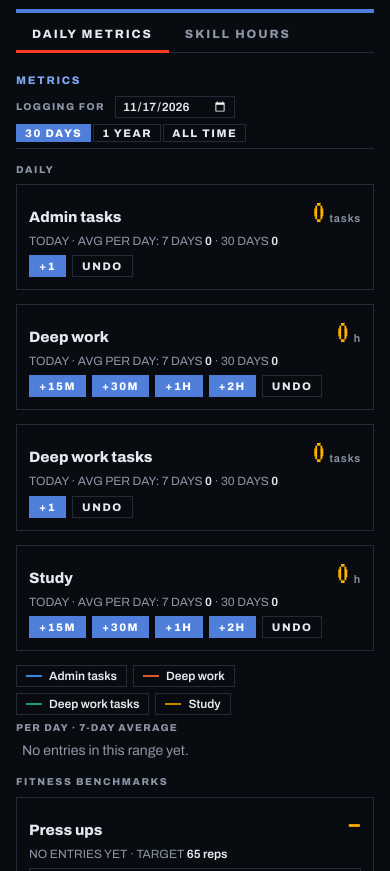
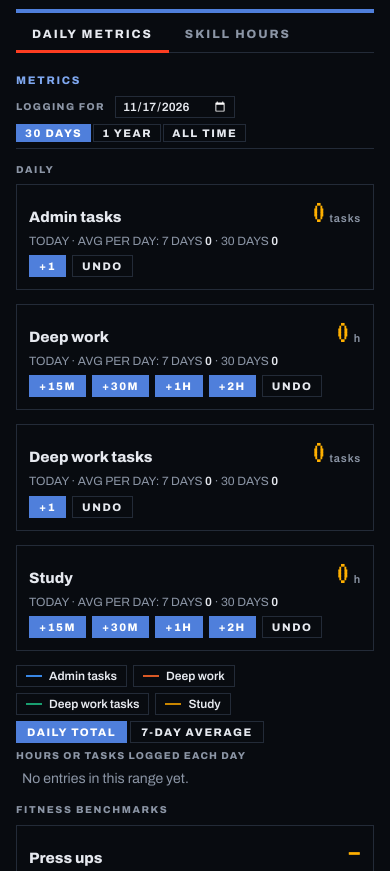
Before and after one commit to dickie947/mastery, a plain HTML site: page index.html in a window 390 px wide. Shown: the part 169-1040 px from the top of the page. Drawn offline with Linux system fonts and the light colour scheme.

Commit message:
Daily chart shows daily totals by default, with 7-day average toggle
Co-Authored-By: Claude Sonnet 5.5 <noreply@anthropic.com>
Claude-Session: https://claude.ai/code/session_014RrVVQY5kBBD6Uzr8cNn2q

```diff
--- a/index.html
+++ b/index.html
@@ -228,7 +228,8 @@ dialog input.q{width:100%;margin-top:8px;background:var(--bg);color:var(--fg);bo
 @media (max-width:820px){.mgrid{grid-template-columns:minmax(0,1fr)}}
 .mcw{margin-top:14px}
 .mchips{display:flex;flex-wrap:wrap;gap:6px;margin:0 0 4px}
-.mcap{font-size:10px;font-weight:800;letter-spacing:.12em;color:var(--muted);margin:6px 0 2px}
+.mcap{font-size:10px;font-weight:800;letter-spacing:.12em;color:var(--muted);margin:6px 0 2px;display:flex;flex-wrap:wrap;gap:6px 10px;align-items:center}
+.mcap .btn[aria-pressed="true"]{background:var(--blue);border-color:var(--blue);color:#fff}
 .mch .ld{fill:none;stroke-width:1;opacity:.7}
 .mch .tx.dl{fill:var(--fg);font-weight:600;letter-spacing:.01em}
 .mch .ln{stroke:none}
@@ -1027,6 +1028,7 @@ function dShort(n){var d=new Date(n*864e5);return p2(d.getUTCDate())+" "+MONTHS[
 /* combined charts: one per group. Fitness lines are % of the final target (times: target / time), daily lines are the per-day average. */
 var MSHORT={adm:"Admin tasks",dwh:"Deep work",dwt:"Deep work tasks",std:"Study",pu:"Press ups",pl:"Pull ups",pk:"Plank",dl:"Deadlift",bp:"Bench",sq:"Squat",fc:"Farmers",r5:"5 km run",k4:"4 km ruck",k2:"2 km ruck",ftp:"FTP"};
 var MC={vis:{},slot:{}},MC_MAX=8,MC_W={d:0,f:0};
+var MDV="day";try{if(lsGet("mastery-mdv")==="avg")MDV="avg"}catch(e){}
 try{var _mc=JSON.parse(lsGet("mastery-mchart")||"{}");if(_mc&&typeof _mc==="object"){if(_mc.vis&&typeof _mc.vis==="object")MC.vis=_mc.vis;if(_mc.slot&&typeof _mc.slot==="object")MC.slot=_mc.slot}}catch(e){}
 function mcSave(){lsSet("mastery-mchart",JSON.stringify(MC))}
 function mcVisible(g){
@@ -1044,6 +1046,7 @@ function drawMChart(g){
   var box=gid("mc-"+g);if(!box)return;
   var defs=MDEFS.filter(function(d){return d.g===g}),vis=mcVisible(g),T0=dnum(todayStr()),rng=MR;
   mcSlots(vis);
+  var dayMode=g==="d"&&rng==="30"&&MDV==="day";
   var W=Math.max(300,Math.round(box.clientWidth)||640),H=W<560?300:340;MC_W[g]=Math.round(box.clientWidth);
   // chips: colour key + toggle
   var h='<div class="mchips" role="group" aria-label="Metrics shown on the chart">';
@@ -1051,7 +1054,7 @@ function drawMChart(g){
     var on=vis.indexOf(d.k)>=0,dis=!on&&vis.length>=MC_MAX;
     h+='<button type="button" class="cchip" data-mk="'+d.k+'" aria-pressed="'+on+'"'+(dis?' disabled title="Up to '+MC_MAX+' lines at once. Turn one off first."':'')+(on?' style="--k:var(--s'+(MC.slot[d.k]+1)+')"':'')+'><i></i>'+esc(MSHORT[d.k])+'</button>';
   });
-  h+='</div><div class="mcap">'+(g==="f"?'PERCENT OF FINAL TARGET · BEST RESULT EACH DAY · 100% = TARGET HIT (TIMES: TARGET ÷ YOUR TIME)':'PER DAY · '+(rng==="30"?'7-DAY AVERAGE':'AVERAGE PER DAY FOR EACH '+'WEEK OR MONTH'))+'</div>';
+  h+='</div><div class="mcap">'+(g==="f"?'PERCENT OF FINAL TARGET · BEST RESULT EACH DAY · 100% = TARGET HIT (TIMES: TARGET ÷ YOUR TIME)':(rng==="30"?'<span role="group" aria-label="Daily chart mode"><button type="button" class="btn" data-mv="day" aria-pressed="'+dayMode+'">Daily total</button> <button type="button" class="btn" data-mv="avg" aria-pressed="'+!dayMode+'">7-day average</button></span><span>'+(dayMode?'HOURS OR TASKS LOGGED EACH DAY':'AVERAGE PER DAY OVER THE PREVIOUS 7 DAYS')+'</span>':'<span>AVERAGE PER DAY FOR EACH WEEK OR MONTH. A POINT AT 2.5 H MEANS 2.5 H A DAY ON AVERAGE, NOT THE PERIOD TOTAL.</span>'))+'</div>';
   // x range from the visible series
   var first=Infinity;
   vis.forEach(function(k){Object.keys(mDays(MBY[k])).forEach(function(s){var n=dnum(s);if(n<first)first=n})});
@@ -1067,7 +1070,10 @@ function drawMChart(g){
       var lt=d.t[d.t.length-1];
       Object.keys(days).sort().forEach(function(s){var n=dnum(s);if(n<xmin||n>=xmax)return;var v=days[s];pts.push({n:n+0.5,y:(d.dir===1?v/lt:lt/v)*100,tip:dFull(n)+": "+mFmt(d,v)+" ("+Math.round((d.dir===1?v/lt:lt/v)*100)+"% of target)"})});
     }else if(rng==="30"){
-      for(var n=Math.max(xmin,f0);n<xmax;n++){var sm=0;for(var j=0;j<7;j++){var v=days[dstr(n-j)];if(v)sm+=v}pts.push({n:n+0.5,y:sm/7,tip:dFull(n)+": "+mNum(d,sm/7)+" "+d.u+" per day (7-day average)"})}
+      for(var n=Math.max(xmin,f0);n<xmax;n++){
+        if(dayMode){var v1=days[dstr(n)]||0;pts.push({n:n+0.5,y:v1,tip:dFull(n)+": "+mNum(d,v1)+" "+d.u})}
+        else{var sm=0;for(var j=0;j<7;j++){var v=days[dstr(n-j)];if(v)sm+=v}pts.push({n:n+0.5,y:sm/7,tip:dFull(n)+": "+mNum(d,sm/7)+" "+d.u+" per day (7-day average)"})}
+      }
     }else{
       for(var b0=xmin;b0<xmax;b0+=bs){
         var nd=Math.min(bs,xmax-b0);if(b0+nd<=f0)continue;
@@ -1096,7 +1102,7 @@ function drawMChart(g){
   });
   S.forEach(function(sr){
     sr.pts.forEach(function(p){
-      var big=sr.pts.length<=(g==="f"?40:12);
+      var big=sr.pts.length<=(g==="f"?40:dayMode?31:12);
       if(big)s+='<circle class="dot" style="fill:'+sr.col+'" cx="'+X(p.n)+'" cy="'+Y(p.y)+'" r="'+(g==="f"?4:3.5)+'"><title>'+esc(MSHORT[sr.k]+" · "+p.tip)+'</title></circle>';
       s+='<circle class="hit" cx="'+X(p.n)+'" cy="'+Y(p.y)+'" r="'+(sr.pts.length>40?4:10)+'"><title>'+esc(MSHORT[sr.k]+" · "+p.tip)+'</title></circle>';
     });
@@ -1163,6 +1169,7 @@ gid("metrics").addEventListener("click",function(e){
   var b=e.target.closest("button");if(!b)return;
   var r=b.getAttribute("data-r");if(r){MR=r;lsSet("mastery-mrange",r);drawMetrics();return}
   var del=b.getAttribute("data-mdel");if(del){DATA.metrics=DATA.metrics.filter(function(x){return x.id!==del});save();toast("Entry removed.");return}
+  var mv=b.getAttribute("data-mv");if(mv){MDV=mv==="avg"?"avg":"day";lsSet("mastery-mdv",MDV);drawMChart("d");return}
   var mk=b.getAttribute("data-mk");
   if(mk){var g=MBY[mk].g,vis=mcVisible(g),on=vis.indexOf(mk)>=0;if(!on&&vis.length>=MC_MAX){toast("Up to "+MC_MAX+" lines at once. Turn one off first.");return}
     MDEFS.filter(function(d){return d.g===g}).forEach(function(d){MC.vis[d.k]=vis.indexOf(d.k)>=0});MC.vis[mk]=!on;mcSave();drawMChart(g);return}
```
